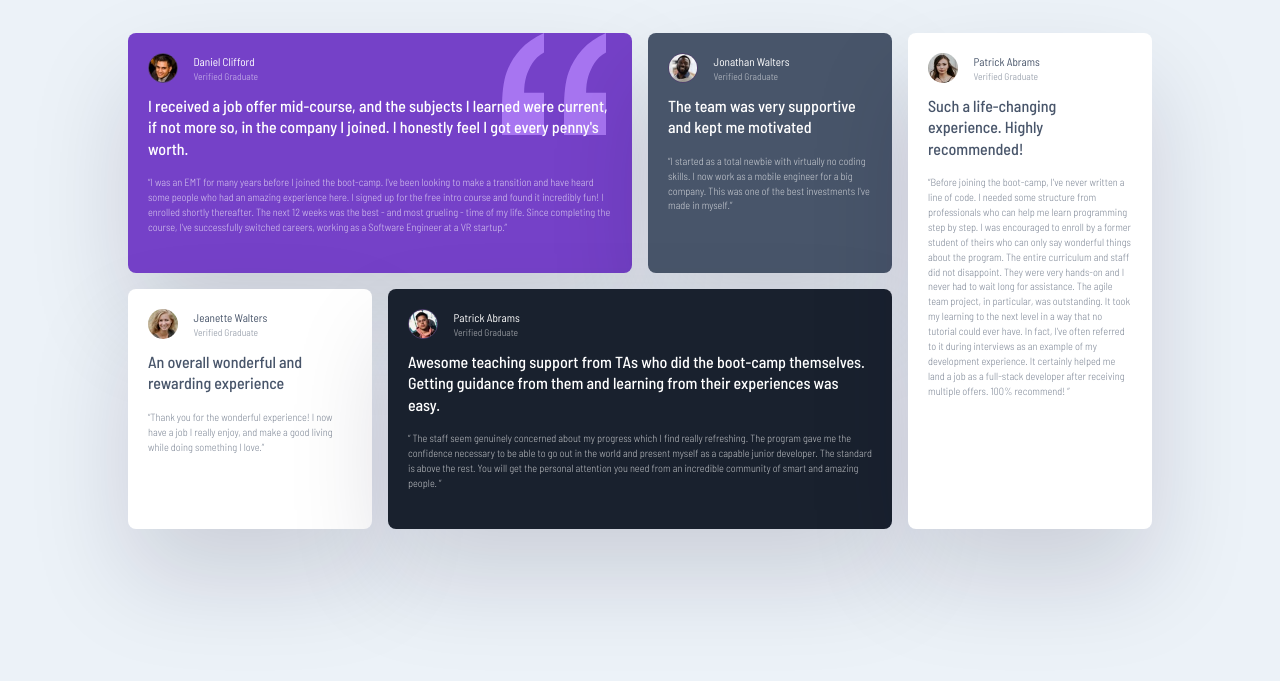
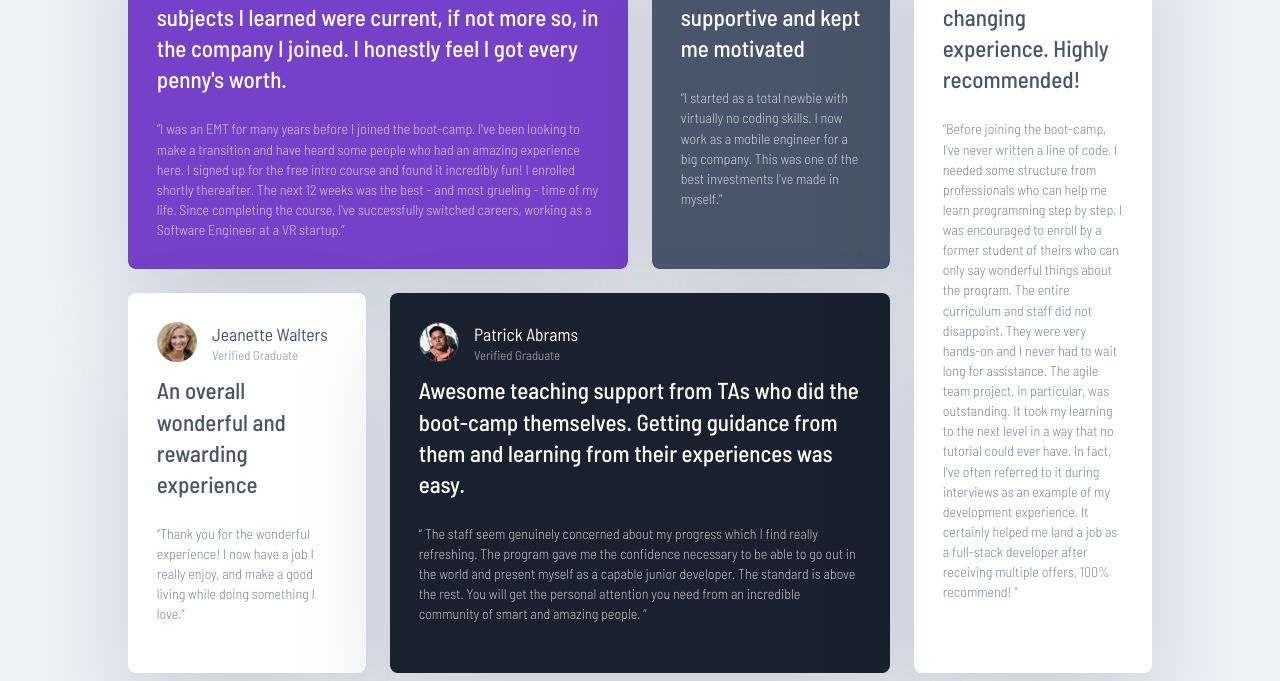
Before and after one commit to EtFX1/Frontend-mentor-Testimonials-grid-section, a plain HTML site: page index.html in a window 1280 px wide. Shown: the part 119-800 px from the top of the page. Drawn offline with Linux system fonts and the light colour scheme.

Commit message:
used css clamp to make the contents of the grid have fluid typography

```diff
--- a/index.html
+++ b/index.html
@@ -196,7 +196,7 @@
                     />
                     <!-- * name and title -->
                     <div class="name-and-title-cont">
-                        <h3 class="name blue-name">Patrick Abrams</h3>
+                        <h3 class="name blue-name">Kira Whittle</h3>
                         <p class="vg-title blue-title">Verified Graduate</p>
                     </div>
                 </header>
--- a/styles.css
+++ b/styles.css
@@ -33,7 +33,7 @@ body {
 
 /* * targets container containing all cards */
 .container {
-    margin: 3rem 0 3rem;
+    /* margin: 3rem 0 3rem; */
     width: 90%;
     max-width: 90rem; /* 1440px*/
 }
@@ -147,6 +147,7 @@ body {
     border-radius: 100%;
 }
 
+/* *targets the images on the colored cards  */
 .coloured-card .user-image {
     border: 0.1rem solid var(--image-border);
 }
@@ -157,7 +158,7 @@ body {
     opacity: 70%;
     font-size: 0.8rem;
     font-weight: 300;
-    margin-top: 1rem;
+    margin-top: 1.5rem;
     line-height: 1.43;
 }
 
@@ -169,30 +170,14 @@ body {
     .container {
         display: grid;
         width: 80%;
-        max-width: 1440px;
+        min-height: 50vh;
         grid-template-columns: repeat(4, 1fr);
-        grid-template-rows: repeat(2, 15rem);
+        grid-template-rows: repeat(2, 1fr);
         grid-template-areas:
             "card1 card1 card2 card5"
             "card3 card4 card4 card5";
-        gap: 1rem;
+        gap: 1.5rem;
         margin: 0;
-    }
-
-    /* *targets all cards */
-    .card {
-        margin-bottom: 0;
-        overflow: hidden;
-        padding: 1.25rem;
-    }
-
-    .heading {
-        font-size: 1rem;
-        margin-top: 0.7rem;
-    }
-
-    .paragraph {
-        font-size: 0.65rem;
     }
 
     /* *matching each element to the grid area name */
@@ -211,4 +196,49 @@ body {
     .card-5 {
         grid-area: card5;
     }
+
+    /* *targets all cards */
+    .card {
+        padding: 1.8rem;
+        margin-bottom: 0;
+    }
+
+    /* * targets the user's images */
+
+    .user-image {
+        width: 2.5rem;
+        height: 2.5rem;
+        margin-right: 0.2rem;
+        border-radius: 100%;
+    }
+
+    /* * targets the all the names */
+    .name {
+        font-size: 1.1rem;
+    }
+
+    /* * targets the "Verified graduate" titles  */
+    .vg-title {
+        font-size: 0.8rem;
+    }
+
+    /* *targets the headings on the 3rd and 4th cards  */
+    article:nth-child(3) .heading {
+        margin-bottom: 10%;
+    }
+
+    article:nth-child(4) .heading {
+        margin-bottom: 5%;
+    }
+
+    /* *resizes the heading and paragraph based on viewport width (clamp makes sure values don't go above or fall below an upper and lower bound) */
+
+    .heading {
+        font-size: clamp(1rem, 1.8vw, 1.8rem);
+        margin-top: 0.7rem;
+    }
+
+    .paragraph {
+        font-size: clamp(0.75rem, 1.1vw, 1.05rem);
+    }
 }
```
